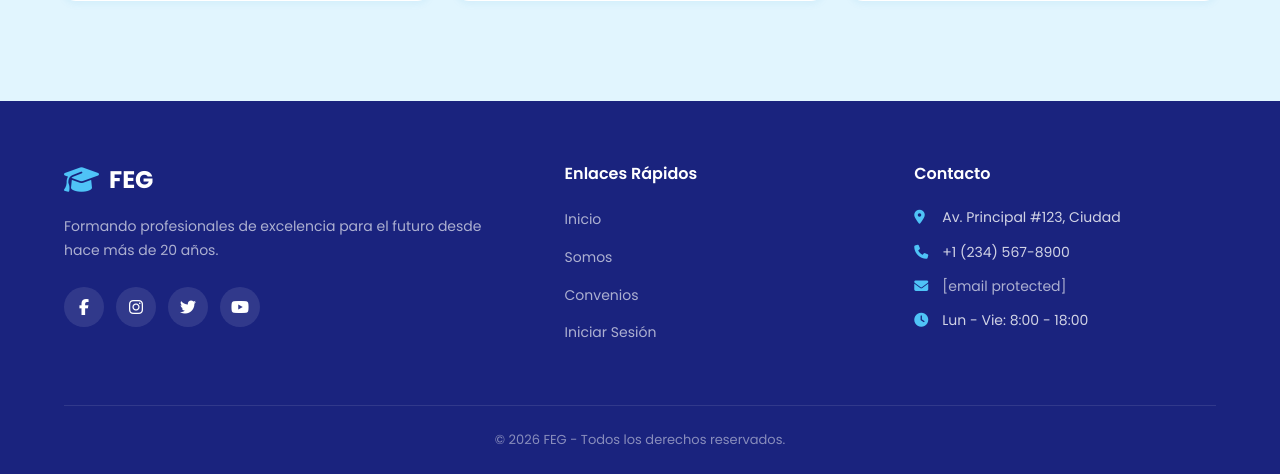
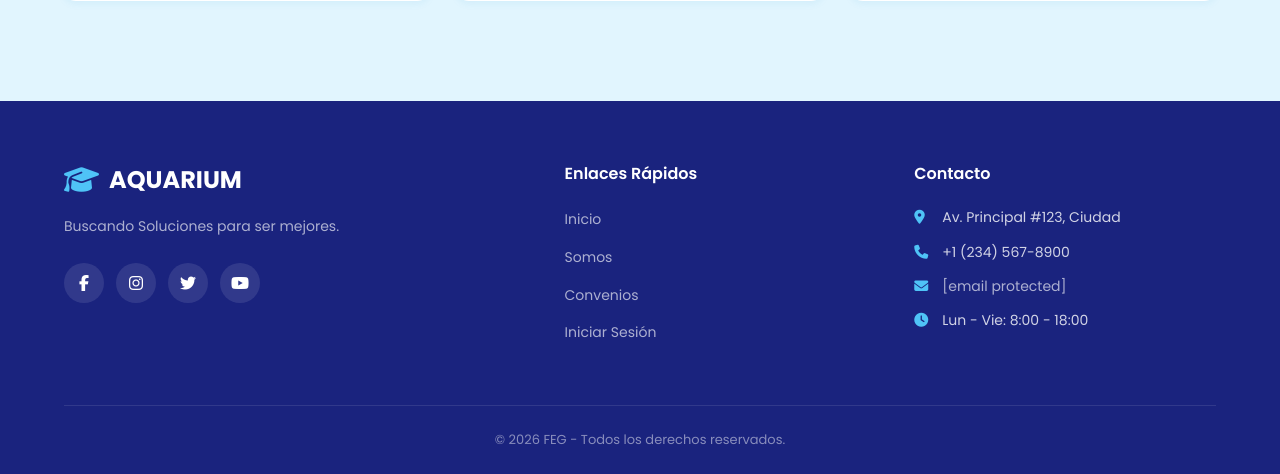
Before and after one commit to ealeonl-cloud/flask-aquarium, a Flask app: page / in a window 1280 px wide. Shown: the part 3433-3907 px from the top of the page. Run offline with Flask 3, Linux system fonts and the light colour scheme; some libraries are stand-ins or nearby versions.

Commit message:
Update index.html

```diff
--- a/app/templates/index.html
+++ b/app/templates/index.html
@@ -252,9 +252,9 @@
                 <div class="footer-col">
                     <div class="footer-logo">
                         <i class="fas fa-graduation-cap"></i>
-                        <span>FEG</span>
+                        <span>AQUARIUM</span>
                     </div>
-                    <p class="footer-desc">Formando profesionales de excelencia para el futuro desde hace más de 20 años.</p>
+                    <p class="footer-desc">Buscando Soluciones para ser mejores.</p>
                     <div class="footer-socials">
                         <a href="#" aria-label="Facebook"><i class="fab fa-facebook-f"></i></a>
                         <a href="#" aria-label="Instagram"><i class="fab fa-instagram"></i></a>
```
